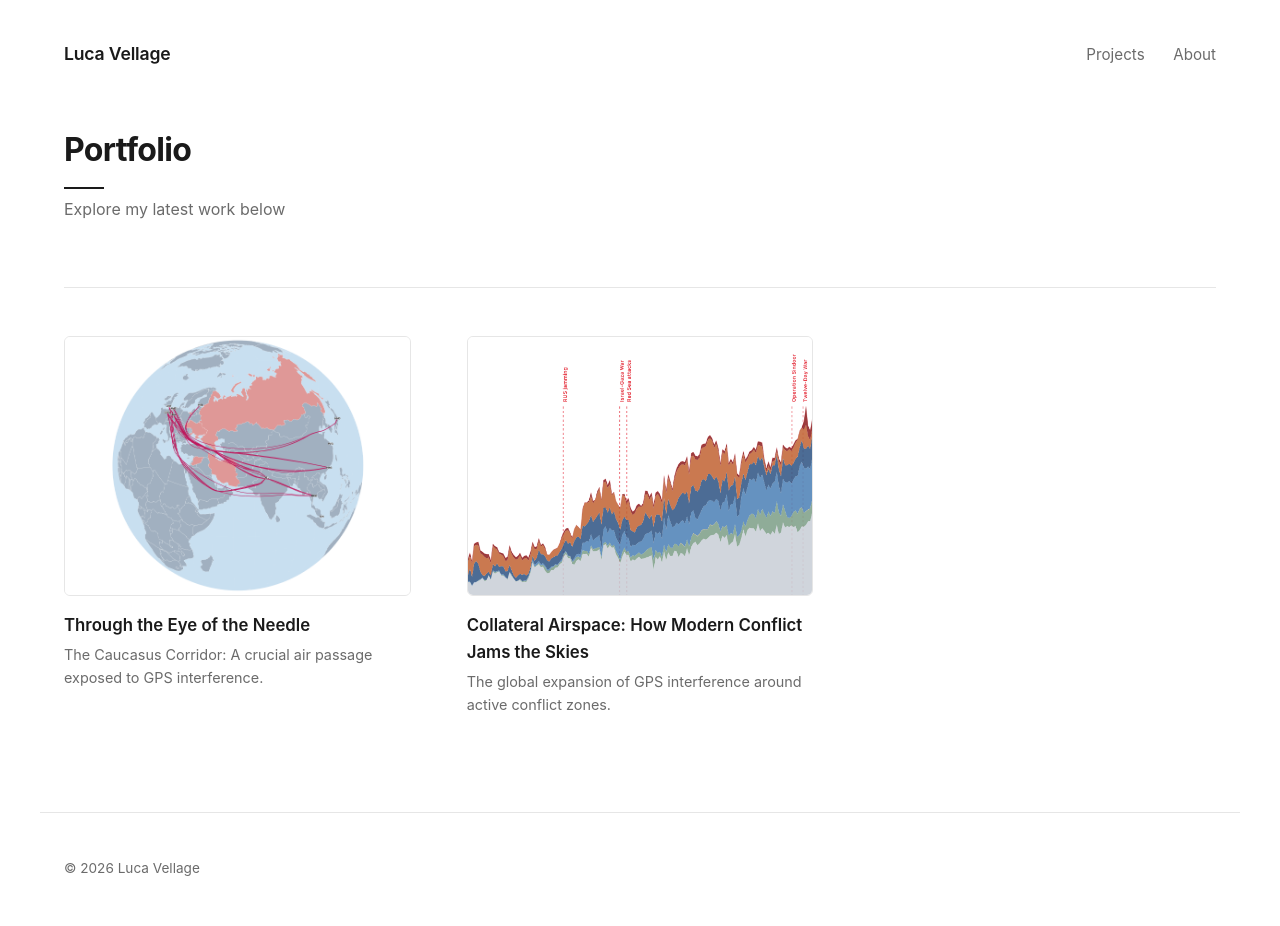
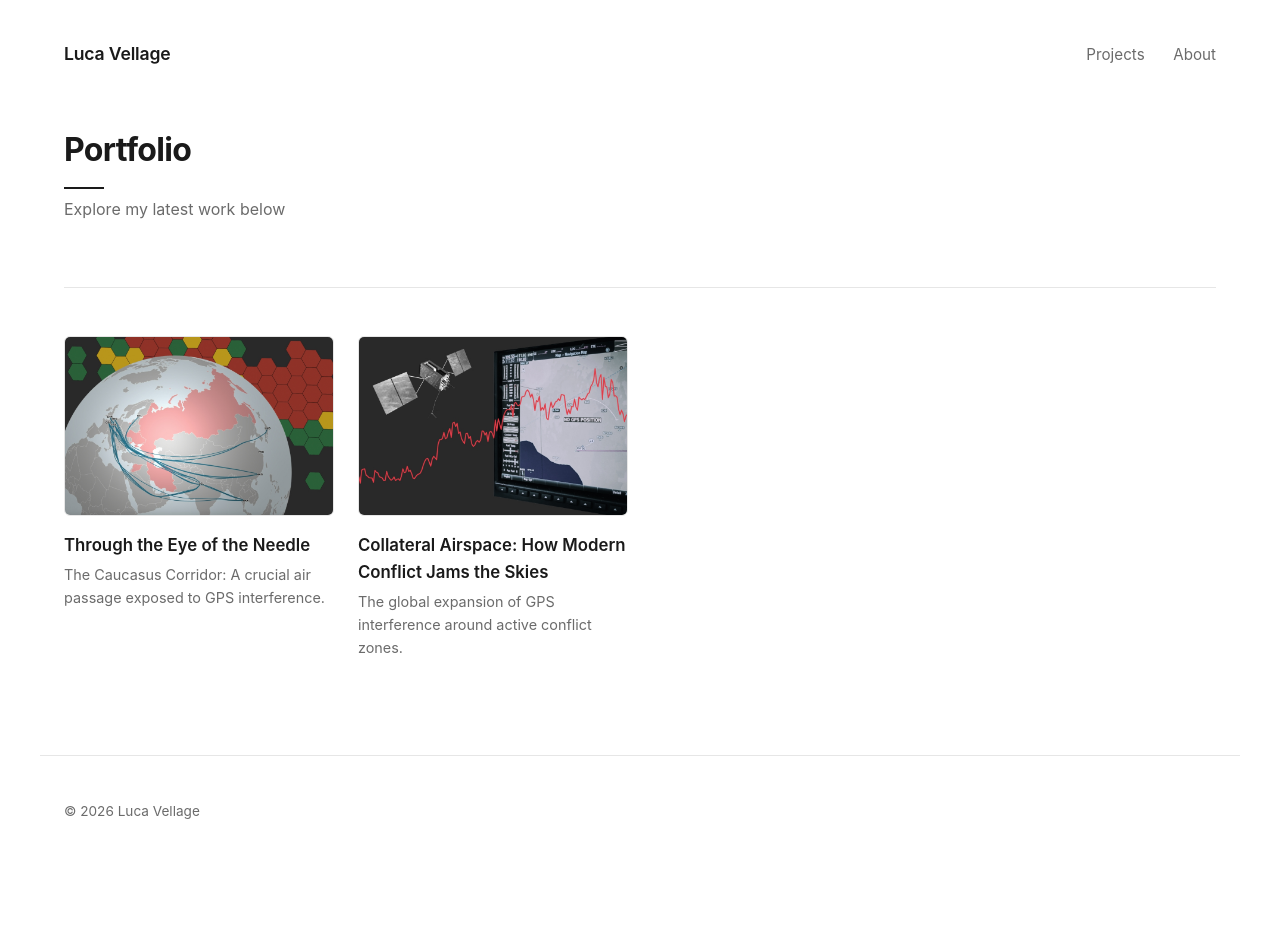
Before and after one commit to LucaVellage/lucavellage.github.io, a Jekyll site: the page built from index.html, in a window 1280 px wide. Built offline with Jekyll 4.4.1, drawn with Linux system fonts in a browser that asks for light colours; after the commit the page ends 900 px from its top, so only the background shows below that.

Commit message:
thumbnail change

```diff
--- a/assets/css/style.scss
+++ b/assets/css/style.scss
@@ -81,13 +81,13 @@ main {
 .project-grid {
   display: grid;
   grid-template-columns: repeat(auto-fill, minmax(260px, 1fr));
-  gap: 3.5rem;
+  gap: 1.5rem;
 }
 
 .project-card { display: block; }
 
 .project-thumb {
-  aspect-ratio: 4 / 3;
+  aspect-ratio: 3 / 2;
   overflow: hidden;
   border-radius: 6px;
   background: #eee;
```
Also changed, not shown: assets/img/projects/caucasus-corridor-analysis.webp, assets/img/projects/gnss-interference-analysis.webp.
